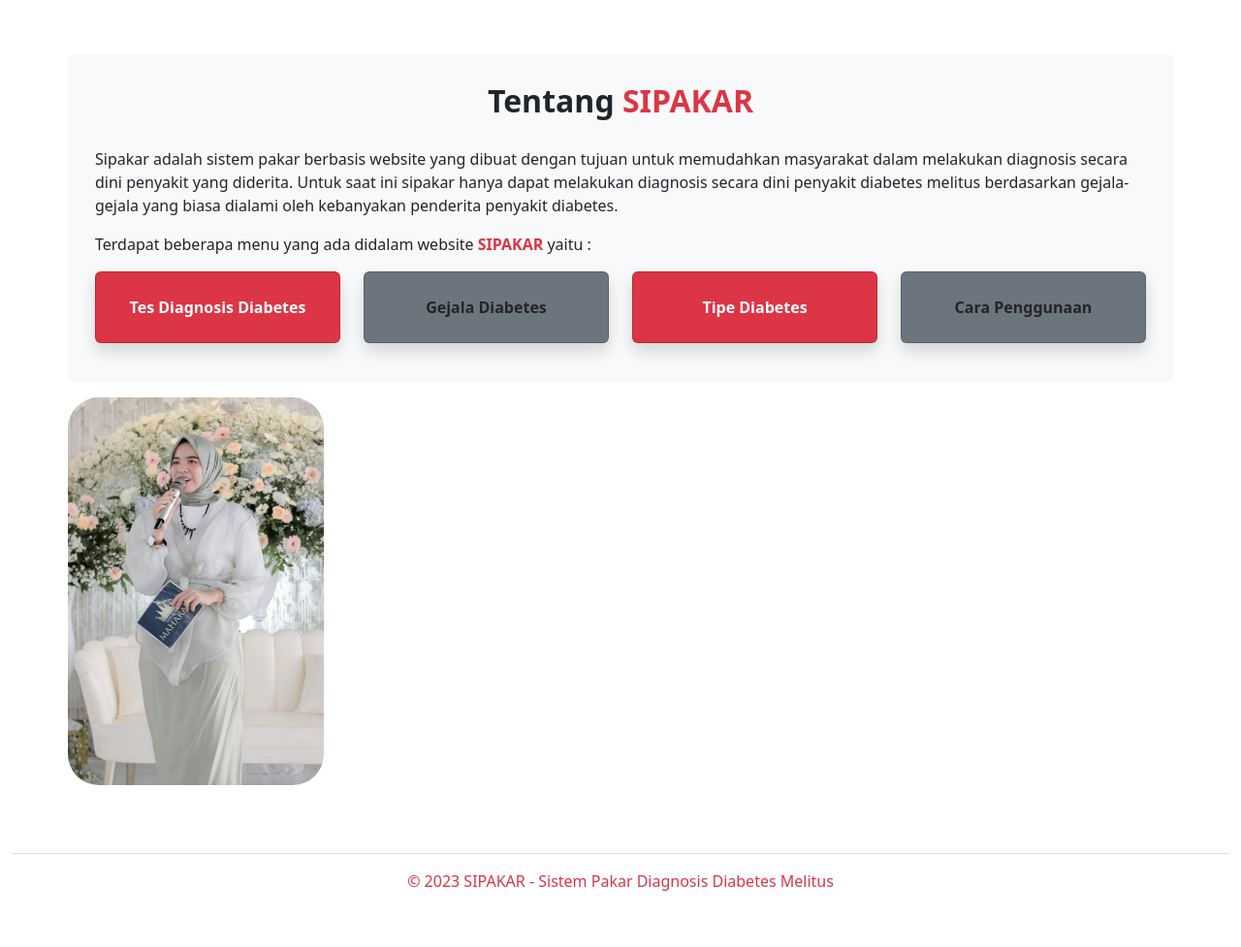
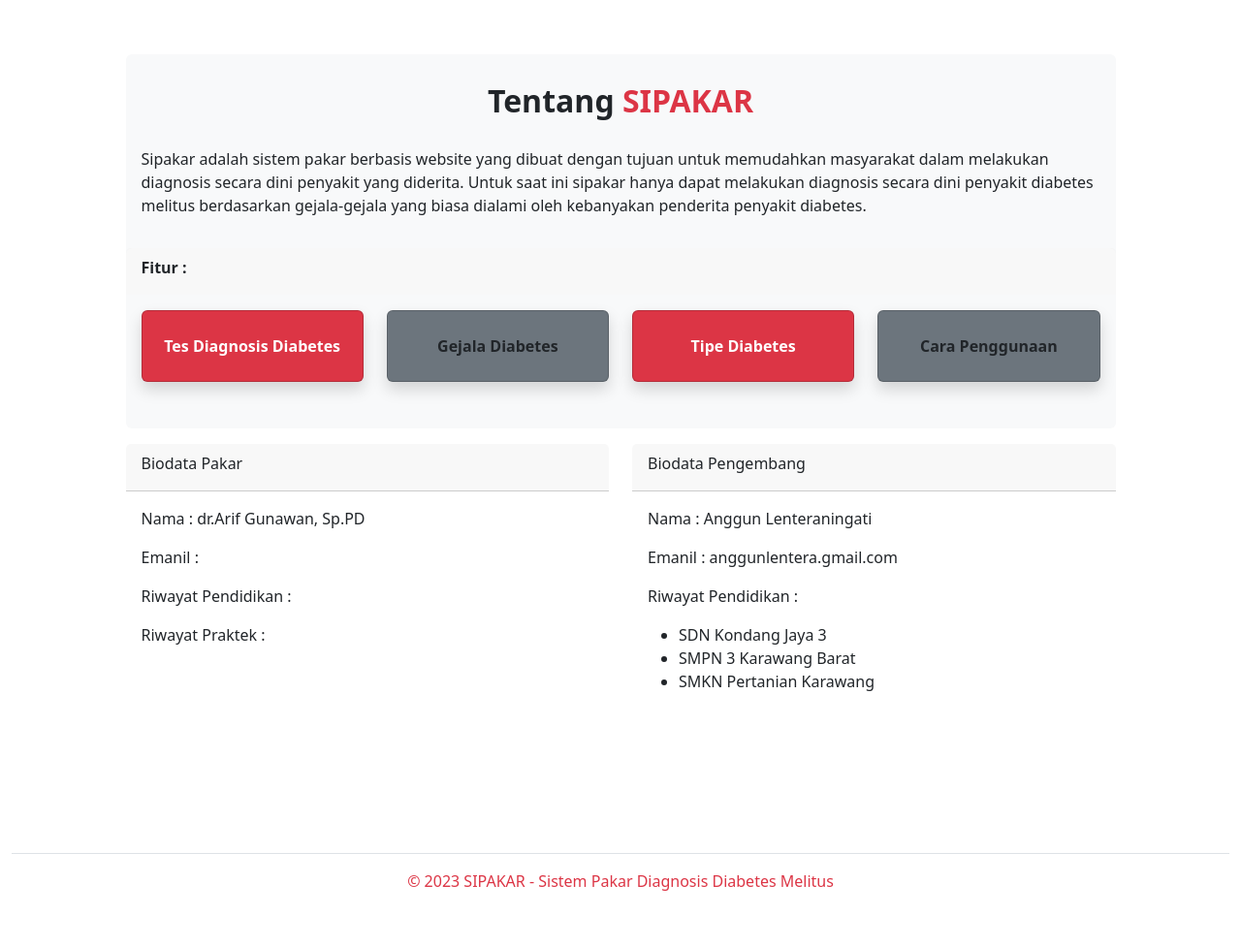
Before and after one commit to AnggunLntra/sispak-diabetes, a CodeIgniter app: page /sispak-diabetes/index.php/pages/about_me/index in a window 1280 px wide. Shown: the part 72-1049 px from the top of the page at 97% size. Run offline with CodeIgniter, Linux system fonts and the light colour scheme.

Commit message:
modified page about me

```diff
--- a/application/views/pages/about_me.php
+++ b/application/views/pages/about_me.php
@@ -1,37 +1,47 @@
 <div class="container min-vh-100" style="margin-top: 8rem;">
+    <div class="row justify-content-center">
+        <div class="col-11">
             <div class="row">
-        <div class="col-12 card bg-light border-0 mb-3 py-4">
+                <div class="col-12">
+                    <div class="card bg-light border-0 mb-3 pt-4 py-3">
                         <div class="card-title text-center">
                             <span class="fw-bold fs-2">Tentang <span class="text-uppercase text-danger">sipakar</span></span>
                         </div>
                         <div class="card-body">
                             <p>Sipakar adalah sistem pakar berbasis website yang dibuat dengan tujuan untuk memudahkan masyarakat dalam melakukan diagnosis secara dini penyakit yang diderita. Untuk saat ini sipakar hanya dapat melakukan diagnosis secara dini penyakit diabetes melitus berdasarkan gejala-gejala yang biasa dialami oleh kebanyakan penderita penyakit diabetes.</p>
-                <p>Terdapat beberapa menu yang ada didalam website <span class="text-uppercase text-danger fw-bold">sipakar</span> yaitu :</p>
+                        </div>
                         <div class="row">
-                    <div class="col-6 col-lg-3 mb-3 mb-lg-0">
-                        <div class="card bg-danger py-2 text-center shadow">
-                            <div class="card-body text-white text-center">
+                            <div class="col-12">
+                                <div class="card border-0 p-0">
+                                    <div class="card-header border-0">
+                                        <div class="card-title fw-bold">Fitur :</div>
+                                    </div>
+                                    <div class="card-body bg-light">
+                                        <div class="row">
+                                            <div class="col-md-3 col-sm-6 mb-3">
+                                                <div class="card h-100 bg-danger py-2 text-center shadow">
+                                                    <div class="card-body d-flex justify-content-center align-items-center text-white">
                                                         <span class="fw-bold">Tes Diagnosis Diabetes</span>
                                                     </div>
                                                 </div>
                                             </div>
-                    <div class="col-6 col-lg-3 mb-3 mb-lg-0">
-                        <div class="card bg-secondary py-2 text-center shadow">
-                            <div class="card-body">
+                                            <div class="col-md-3 col-sm-6 mb-3">
+                                                <div class="card h-100 bg-secondary py-2 text-center shadow">
+                                                    <div class="card-body d-flex justify-content-center align-items-center">
                                                         <span class="fw-bold">Gejala Diabetes</span>
                                                     </div>
                                                 </div>
                                             </div>
-                    <div class="col-6 col-lg-3 mb-3 mb-lg-0">
-                        <div class="card bg-danger py-2 text-center shadow">
-                            <div class="card-body text-white">
+                                            <div class="col-md-3 col-sm-6 mb-3">
+                                                <div class="card h-100 bg-danger py-2 text-center shadow">
+                                                    <div class="card-body d-flex justify-content-center align-items-center text-white">
                                                         <span class="fw-bold">Tipe Diabetes</span>
                                                     </div>
                                                 </div>
                                             </div>
-                    <div class="col-6 col-lg-3 mb-3 mb-lg-0">
-                        <div class="card bg-secondary py-2 text-center shadow">
-                            <div class="card-body">
+                                            <div class="col-md-3 col-sm-6 mb-3">
+                                                <div class="card h-100 bg-secondary py-2 text-center shadow">
+                                                    <div class="card-body d-flex justify-content-center align-items-center">
                                                         <span class="fw-bold">Cara Penggunaan</span>
                                                     </div>
                                                 </div>
@@ -39,8 +49,49 @@
                                         </div>
                                     </div>
                                 </div>
-        <div class="rounded-5 p-0" style="width: 264px; height: 400px; background-size:cover; background-position:center ;background-image:url(<?php echo base_url() ?>assets/img/IMG-20230616-WA0034.jpg);">
                             </div>
                         </div>
                     </div>
                 </div>
+            </div>
+            <div class="row">
+                <div class="col-md-6">
+                    <div class="card border-0">
+                        <div class="card-header">
+                            <div class="card-title">
+                                Biodata Pakar
+                            </div>
+                        </div>
+                        <div class="card-body">
+                            <p>Nama : dr.Arif Gunawan, Sp.PD</p>
+                            <p>Emanil :</p>
+                            <p>Riwayat Pendidikan :</p>
+                            <p>Riwayat Praktek :</p>
+                        </div>
+                    </div>
+                </div>
+                <div class="col-md-6">
+                    <div class="card border-0">
+                        <div class="card-header">
+                            <div class="card-title">
+                                Biodata Pengembang
+                            </div>
+                        </div>
+                        <div class="card-body">
+                            <p>Nama : Anggun Lenteraningati</p>
+                            <p>Emanil : anggunlentera.gmail.com</p>
+                            <p>Riwayat Pendidikan :
+                            <ul>
+                                <li>SDN Kondang Jaya 3</li>
+                                <li>SMPN 3 Karawang Barat</li>
+                                <li>SMKN Pertanian Karawang</li>
+                            </ul>
+                            </p>
+                        </div>
+                    </div>
+                </div>
+            </div>
+        </div>
+    </div>
+</div>
+</div>
--- a/application/views/pages/diabetic-symptoms.php
+++ b/application/views/pages/diabetic-symptoms.php
@@ -1,6 +1,6 @@
 <div class="container min-vh-100" style="margin-top: 8rem;">
     <div class="row justify-content-center">
-        <div class="col-md-10">
+        <div class="col-md-11">
             <div class="card border-0">
                 <h1 class="fw-bold text-center mb-3 text-danger">Gejala-Gejala Diabetes</h1>
                 <div class="card-body">
```
Also changed, not shown: application/controllers/Admin/Pages/Login_Page.php (+25 -20 lines), application/views/admin/pages/login.php (+11 -7 lines). Lines whose indentation alone changed are shown as unchanged.
